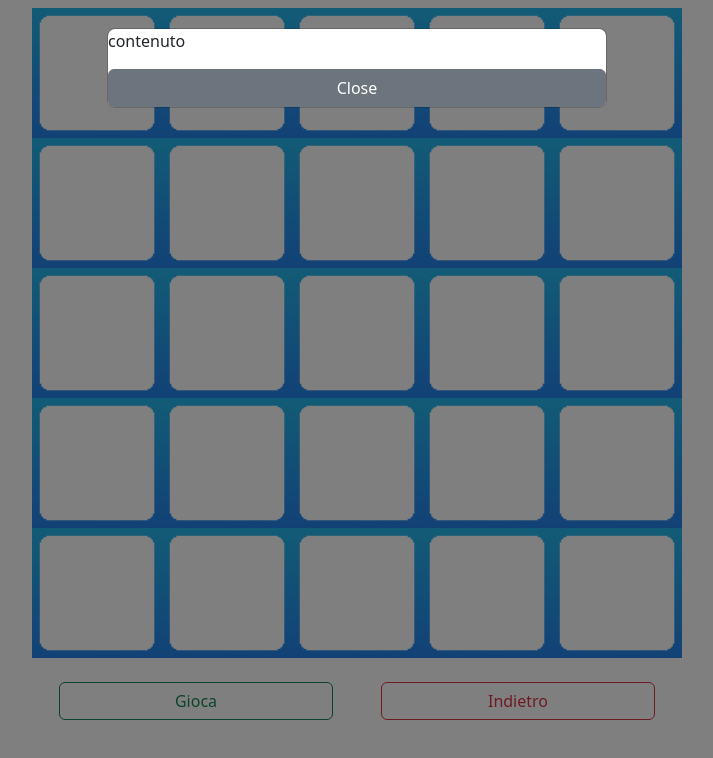
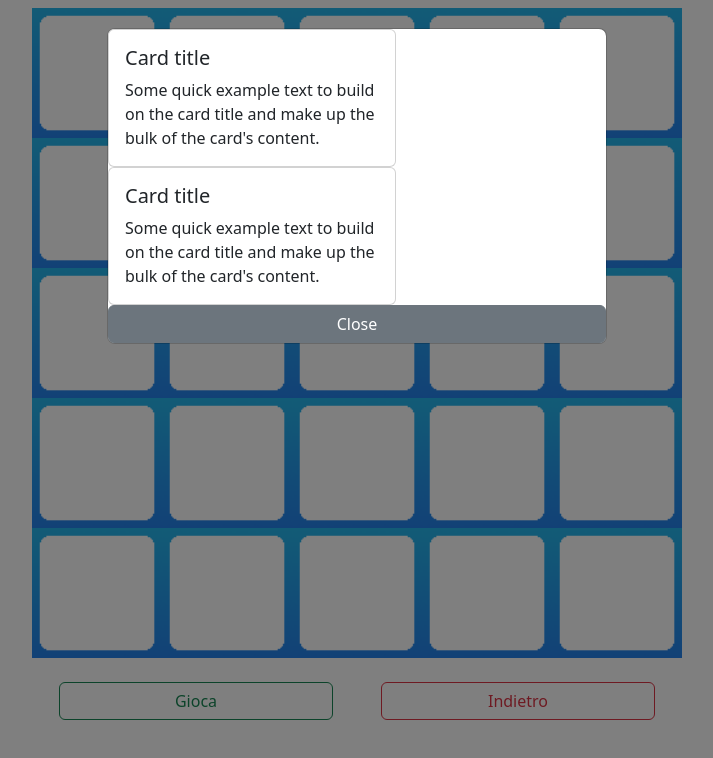
Before and after one commit to LaQuiete87/forza4-svelte, a Svelte app: page / in a window 1280 px wide. Both pictures are taken after a click on the button "5 x 5". Shown: the top 758 px of the page, without its empty margins (283-996 px from the left). Built offline with nearby package versions, Linux system fonts and the light colour scheme; no server answers.

Commit message:
abbozzato Statistics.svelte e StatCard.svelte

```diff
--- /dev/null
+++ b/src/components/StatCard.svelte
@@ -0,0 +1,10 @@
+
+<script>
+    import { matchStatistics } from "../stores/Stores";
+</script>
+<div class="card" style="width: 18rem;">
+    <div class="card-body">
+      <h5 class="card-title">Card title</h5>
+      <p class="card-text">Some quick example text to build on the card title and make up the bulk of the card's content.</p>
+    </div>
+  </div>
--- a/src/components/Statistics.svelte
+++ b/src/components/Statistics.svelte
@@ -1,24 +1,23 @@
 <script>
   import { onMount } from "svelte";
   import { matchStatistics } from "../stores/Stores"; // Importa lo store e la funzione
+import StatCard from "./StatCard.svelte";
 
   $matchStatistics;
   onMount(() => {
-
     const modal = new bootstrap.Modal(document.getElementById('statisticsModal'));
     modal.show();
   });
 </script>
 
-<style>
-
-</style>
 
 
   <div class=" modal fade" id="statisticsModal" data-bs-backdrop="static" data-bs-keyboard="false" tabindex="-1" aria-labelledby="staticBackdropLabel" aria-hidden="true">
     <div class=" modal-dialog">
       <div class=" modal-content">
-        <p>contenuto</p>
+        <!-- Qui vanno le due StatCArd -->
+         <StatCard />
+         <StatCard />
         <button type="button" class=" btn btn-secondary" data-bs-dismiss="modal">Close</button>
     </div>
   </div>
```
